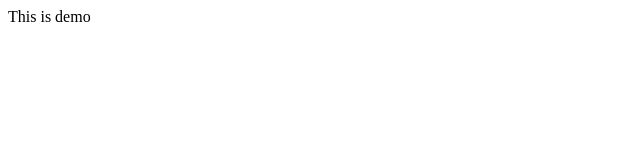
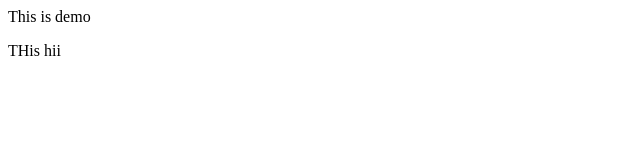
Before and after one commit to vinii11/Localrepo, a plain HTML site: page index.html in a window 1280 px wide. Shown: the full height of the page, 0-640 px from the left. Drawn offline with Linux system fonts and the light colour scheme.

Commit message:
add new feature

```diff
--- a/index.html
+++ b/index.html
@@ -1 +1,2 @@
 <p>This is demo</p>
+<p>THis hii</p>
```
